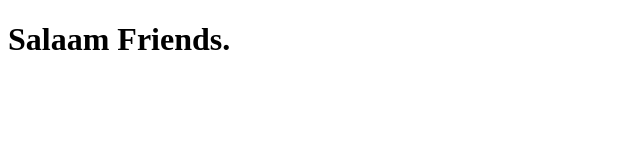
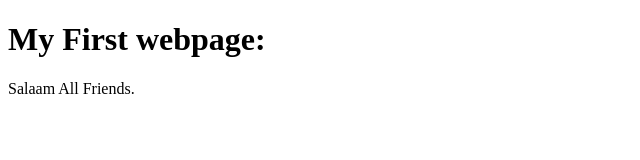
Before and after one commit to salman-aslam95/Demo-repo, a plain HTML site: page index.html in a window 1280 px wide. Shown: the whole page, without its empty margins (0-640 px from the left). Drawn offline with Linux system fonts and the light colour scheme.

Commit message:
Update index.html

```diff
--- a/index.html
+++ b/index.html
@@ -6,6 +6,7 @@
     <title>checking task</title>
 </head>
 <body>
-    <h1>Salaam Friends.</h1>
+    <h1>My First webpage:</h1>
+    <p>Salaam All Friends.</p>
 </body>
 </html>
```
